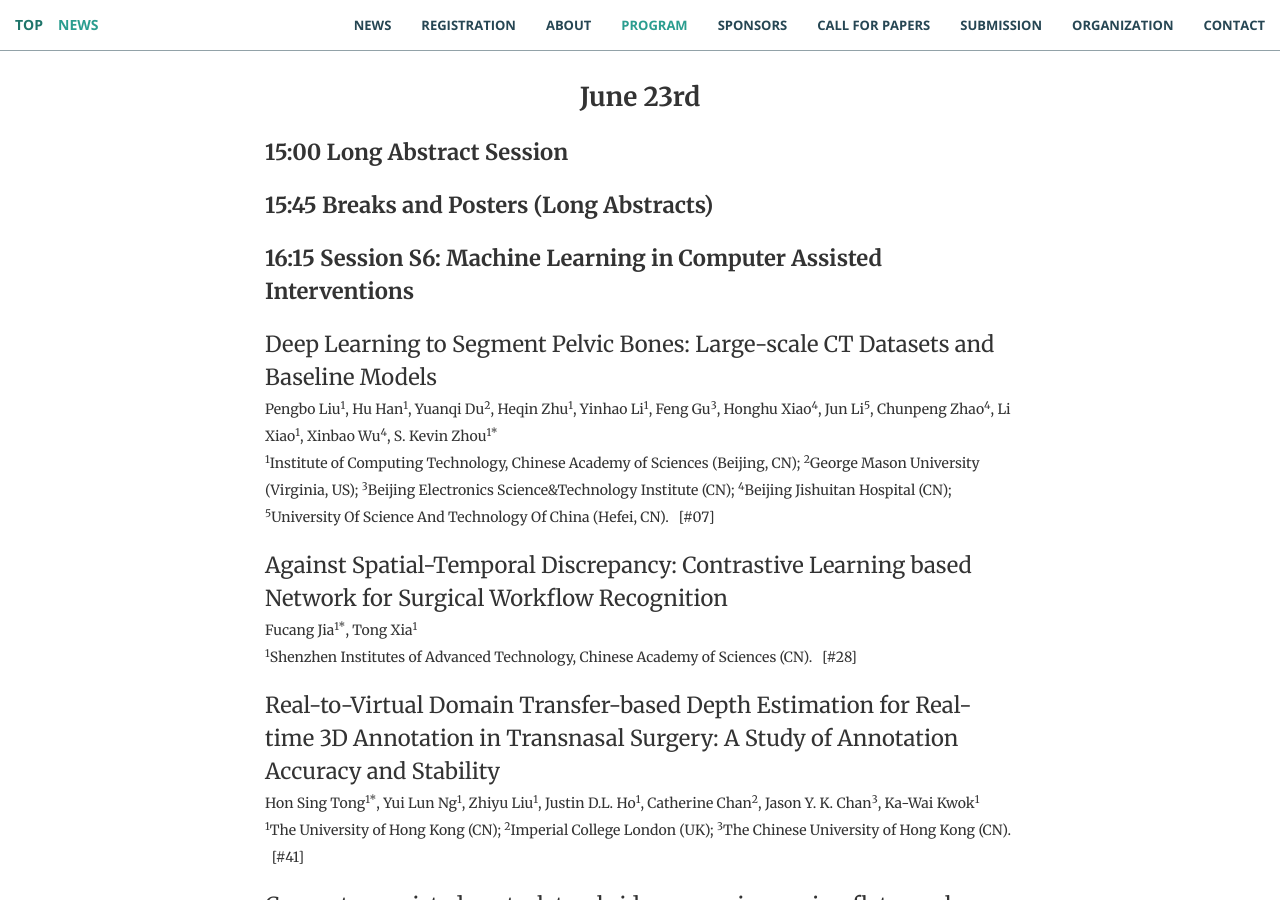
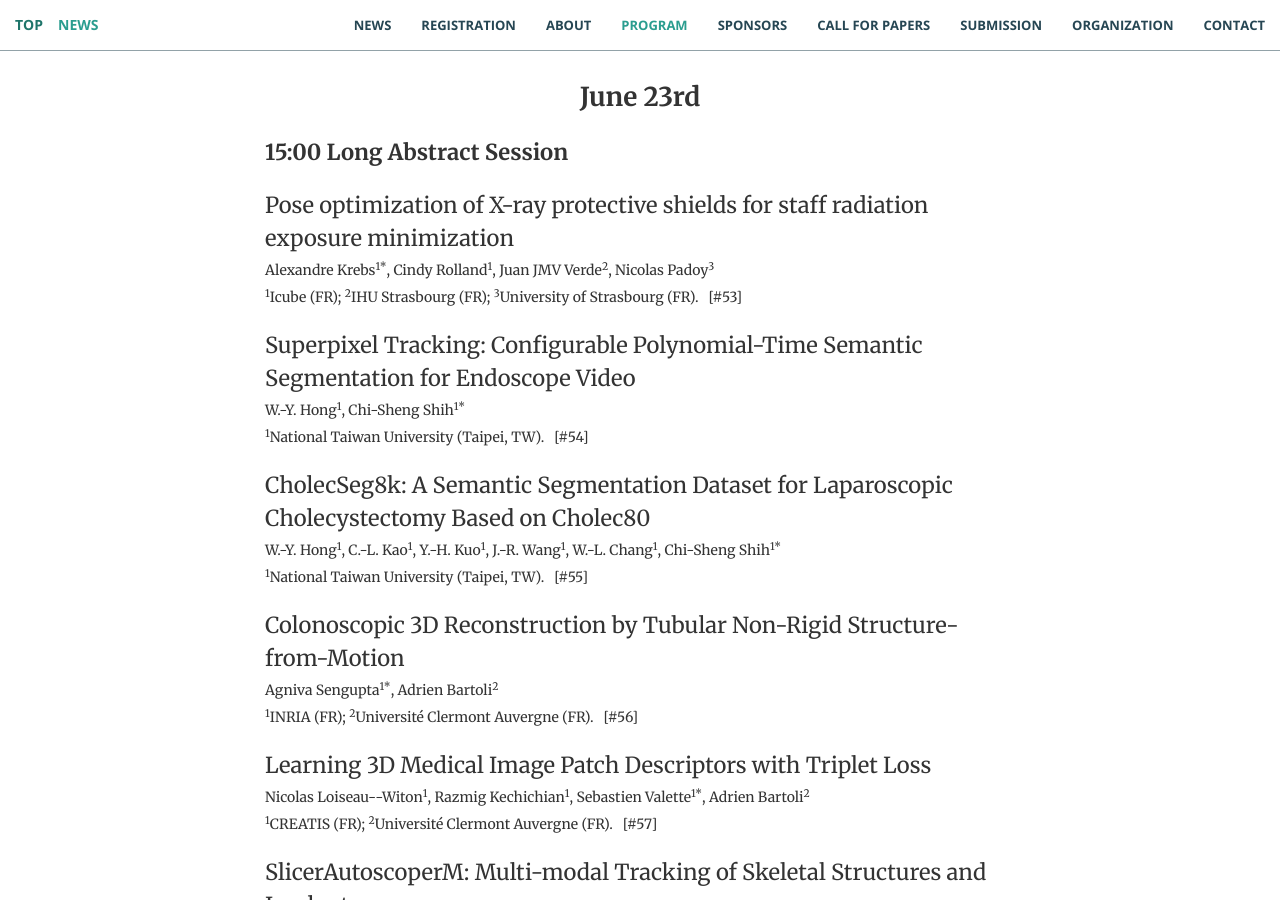
Before and after one commit to ipcai2021/ipcai2021.github.io, a Jekyll site: the page built from index.html, in a window 1280 px wide and 900 px high, scrolled down 7724 px. Built offline with Jekyll 4.4.1, drawn with Linux system fonts in a browser that asks for light colours; some of the changed text lies outside the part shown.

Commit message:
added long abstract submissions to program

```diff
--- a/_includes/program.html
+++ b/_includes/program.html
@@ -241,6 +241,46 @@
 
 				<p class="font_8" style="font-size:18px"><span style="font-size:22px"><b>15:00 Long Abstract Session</b></p>
 
+				<p class="font_8" style="font-size:18px"><span style="font-size:22px">Pose optimization of X-ray protective shields for staff radiation exposure minimization</span><br/>
+				<span style="font-size:14px">Alexandre Krebs<sup>1*</sup>, Cindy Rolland<sup>1</sup>, Juan JMV Verde<sup>2</sup>, Nicolas Padoy<sup>3</sup><br/>
+				<sup>1</sup>Icube (FR);  <sup>2</sup>IHU Strasbourg (FR); <sup>3</sup>University of Strasbourg (FR). &nbsp; [#53]</span></p>
+
+
+				<p class="font_8" style="font-size:18px"><span style="font-size:22px">Superpixel Tracking: Configurable Polynomial-Time Semantic Segmentation for Endoscope Video</span><br/>
+				<span style="font-size:14px">W.-Y. Hong<sup>1</sup>, Chi-Sheng Shih<sup>1*</sup><br/>
+				<sup>1</sup>National Taiwan University (Taipei, TW). &nbsp; [#54]</span></p>
+
+
+				<p class="font_8" style="font-size:18px"><span style="font-size:22px">CholecSeg8k: A Semantic Segmentation Dataset for Laparoscopic Cholecystectomy Based on Cholec80</span><br/>
+				<span style="font-size:14px">W.-Y. Hong<sup>1</sup>, C.-L. Kao<sup>1</sup>, Y.-H. Kuo<sup>1</sup>, J.-R. Wang<sup>1</sup>, W.-L. Chang<sup>1</sup>, Chi-Sheng Shih<sup>1*</sup><br/>
+				<sup>1</sup>National Taiwan University (Taipei, TW). &nbsp; [#55]</span></p>
+
+
+				<p class="font_8" style="font-size:18px"><span style="font-size:22px">Colonoscopic 3D Reconstruction by Tubular Non-Rigid Structure-from-Motion</span><br/>
+				<span style="font-size:14px">Agniva Sengupta<sup>1*</sup>, Adrien Bartoli<sup>2</sup><br/>
+				<sup>1</sup>INRIA (FR);  <sup>2</sup>Université Clermont Auvergne (FR). &nbsp; [#56]</span></p>
+
+
+				<p class="font_8" style="font-size:18px"><span style="font-size:22px">Learning 3D Medical Image Patch Descriptors with Triplet Loss</span><br/>
+				<span style="font-size:14px">Nicolas Loiseau--Witon<sup>1</sup>, Razmig Kechichian<sup>1</sup>, Sebastien Valette<sup>1*</sup>, Adrien Bartoli<sup>2</sup><br/>
+				<sup>1</sup>CREATIS (FR);  <sup>2</sup>Université Clermont Auvergne (FR). &nbsp; [#57]</span></p>
+
+
+				<p class="font_8" style="font-size:18px"><span style="font-size:22px">SlicerAutoscoperM: Multi-modal Tracking of Skeletal Structures and Implants</span><br/>
+				<span style="font-size:14px">Bardiya Akhbari<sup>1*</sup>, Amy Morton<sup>1</sup>, Lauren Welte<sup>2</sup>, Jillian Beveridge<sup>3</sup>, Jean-Christophe Fillion-Robin<sup>4</sup>, Michael Rainbow<sup>2</sup>, Beatriz Paniagua<sup>4</sup>, Joseph Crisco<sup>1</sup><br/>
+				<sup>1</sup>Brown University (Providence, US);  <sup>2</sup>Queen's University (Kingston, CA); <sup>3</sup>Cleveland Clinic (US); <sup>4</sup>Kitware (US). &nbsp; [#59]</span></p>
+
+
+				<p class="font_8" style="font-size:18px"><span style="font-size:22px">Automation of Internal Limiting Membrane Peeling Task with Deep Reinforcement Learning</span><br/>
+				<span style="font-size:14px">Mikinori Kanehara<sup>1*</sup>, Saul Alexis Heredia Perez<sup>1</sup>, Seiji Omata<sup>2</sup>, Fumihito Arai<sup>1</sup>, Koichiro Sugimoto<sup>3</sup>, Fumiyuki Araki<sup>3</sup>, Kiyohito Totsuka<sup>3</sup>, Tomoyasu Shiraya<sup>3</sup>, Takashi Ueta<sup>3</sup>, Muneyuki Takao<sup>3</sup>, Kanako Harada<sup>1</sup>, Mamoru Mitsuishi<sup>1</sup><br/>
+				<sup>1</sup>The University of Tokyo (JP);  <sup>2</sup>Kumamoto University (JP); <sup>3</sup>The University of Tokyo Hospital (JP). &nbsp; [#62]</span></p>
+
+
+				<p class="font_8" style="font-size:18px"><span style="font-size:22px">Image Recognition Applied to a Robotic Platform for Mouse Dissection</span><br/>
+				<span style="font-size:14px">Taketo Inoue<sup>1*</sup>, Mamoru Mituishi<sup>1</sup>, Kanako Harada<sup>1</sup><br/>
+				<sup>1</sup>The University of Tokyo (JP). &nbsp; [#63]</span></p>
+
+
 				<p class="font_8" style="font-size:18px"><span style="font-size:22px"><b>15:45 Breaks and Posters (Long Abstracts)</b></p>
 
 				<p class="font_8" style="font-size:18px"><span style="font-size:22px"><b>16:15 Session S6: Machine Learning in Computer Assisted Interventions</b></p>
```
